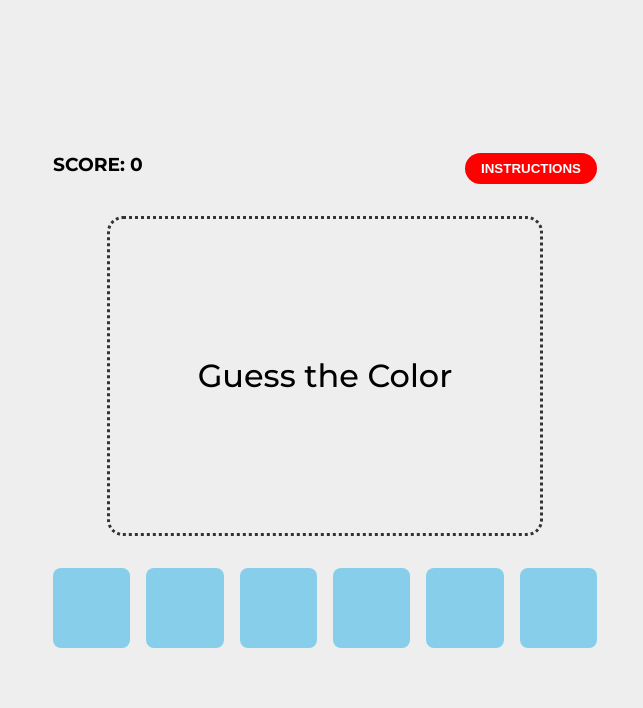
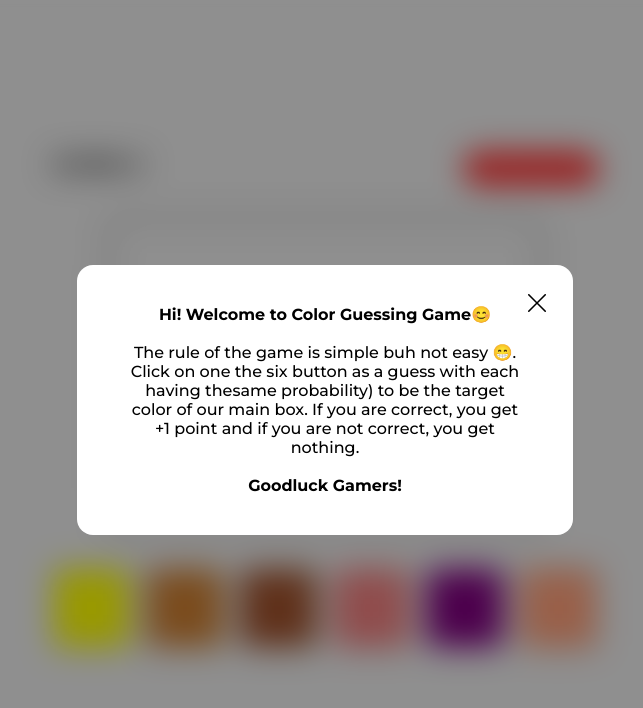
Before and after one commit to TechMartins72/Colour-Guess-Game_HNG1, a website built with Vite: page index.html in a window 1280 px wide. Both pictures are taken after a click on the button "INSTRUCTIONS". Shown: the whole page, without its empty margins (315-958 px from the left). Built offline with nearby package versions, Linux system fonts and the light colour scheme.

Commit message:
will add all functionality without animations

```diff
--- a/index.html
+++ b/index.html
@@ -12,30 +12,40 @@
   </head>
   <body>
     <main id="app">
-      <div id="instruction_modal">
-        <div class="instruction_container">
-          <article>
-            Lorem ipsum dolor, sit amet consectetur adipisicing elit. Commodi
-            voluptates necessitatibus omnis tenetur ratione voluptate hic ipsa
-            delectus sit dolorem inventore, consequatur itaque ea, ex blanditiis
-            earum eius illum fugit.
+      <div id="modal">
+        <div id="instruction_container">
+          <article id="instruction">
+            <span> Hi! Welcome to Color Guessing Game😊 <br /> </span>
+            <br />
+            The rule of the game is simple buh not easy 😁.
+            <br />Click on one the six button as a guess with each having
+            thesame probability) to be the target color of our main box. If you
+            are correct, you get +1 point and if you are not correct, you get
+            nothing.
+            <br />
+            <br />
+            <span> Goodluck Gamers! </span>
             <i class="bi bi-x-lg" id="close"></i>
           </article>
+          <div id="result_container">
+            <h2 id="result"></h2>
+            <button id="reset">Play Again</button>
+          </div>
         </div>
       </div>
       <div id="header">
-        <h3>SCORE: <span id="score">0</span></h3>
+        <h3>SCORE: <span id="score"></span></h3>
         <button id="instruction_btn">INSTRUCTIONS</button>
       </div>
       <div id="color_container">
         <div id="target_color_box" class="not_selected"></div>
-        <div id="option_container">
-          <span></span>
-          <span></span>
-          <span></span>
-          <span></span>
-          <span></span>
-          <span></span>
+        <div id="options_container">
+          <button class="color_box"></button>
+          <button class="color_box"></button>
+          <button class="color_box"></button>
+          <button class="color_box"></button>
+          <button class="color_box"></button>
+          <button class="color_box"></button>
         </div>
       </div>
     </main>
--- a/src/main.js
+++ b/src/main.js
@@ -1,11 +1,15 @@
 import "./style.css";
 const target_color_box = document.getElementById("target_color_box"),
-  instruction_modal = document.getElementById("instruction_modal"),
   instruction_container = document.getElementById("instruction_container"),
   close = document.getElementById("close"),
   score = document.getElementById("score"),
   instruction_btn = document.getElementById("instruction_btn"),
-  option_container = document.getElementById("option_container");
+  color_boxes = document.getElementsByClassName("color_box"),
+  result = document.getElementById("result"),
+  result_container = document.getElementById("result_container"),
+  instruction = document.getElementById("instruction"),
+  modal = document.getElementById("modal"),
+  replay_btn = document.getElementById("reset");
 
 const colors_array = [
   "#FF0000", // Red
@@ -29,3 +33,68 @@ const colors_array = [
   "#FFA07A", // Light Salmon
   "#E6E6FA", // Lavender
 ];
+
+const colorBoxesArray = Array.from(color_boxes);
+let _score = 0;
+let current_color_options = [];
+
+function generateUniqueColors(array, numUnique) {
+  const uniqueColors = new Set();
+
+  while (uniqueColors.size < numUnique) {
+    const randomIndex = Math.floor(Math.random() * array.length);
+    const randomColor = array[randomIndex];
+    uniqueColors.add(randomColor);
+  }
+
+  return Array.from(uniqueColors);
+}
+
+const sixUniqueColors = generateUniqueColors(colors_array, 6);
+
+instruction_btn.addEventListener("click", () => {
+  modal.style.visibility = "visible";
+  result_container.style.display = "none";
+  instruction.style.display = "block";
+});
+
+close.addEventListener("click", () => {
+  modal.style.visibility = "hidden";
+});
+
+replay_btn.addEventListener("click", () => {
+  modal.style.visibility = "hidden";
+  target_color_box.style.backgroundColor = "transparent";
+  target_color_box.classList.add("not_selected");
+});
+
+score.innerText = _score;
+
+const gameStart = () => {
+  colorBoxesArray.forEach((color_box, index) => {
+    color_box.style.backgroundColor = sixUniqueColors[index];
+    color_box.addEventListener("click", (e) => {
+      let _targetColor =
+        sixUniqueColors[Math.floor(Math.random() * sixUniqueColors.length)];
+      target_color_box.style.backgroundColor = _targetColor;
+      target_color_box.classList.remove("not_selected");
+
+      resultChecker(sixUniqueColors[index], _targetColor);
+    });
+  });
+};
+
+const resultChecker = (first, second) => {
+  if (first == second) {
+    _score++;
+    score.innerText = _score;
+    result.innerText = "YOU ARE CORRECT 🏆😃";
+  } else {
+    result.innerText = "YOU ARE WRONG 😢😓";
+  }
+  result_container.style.display = "block";
+  instruction.style.display = "none";
+  modal.style.visibility = "visible";
+};
+
+gameStart();
--- a/src/style.css
+++ b/src/style.css
@@ -61,19 +61,24 @@ main {
 #target_color_box.not_selected {
   border: 3px dotted #333;
 }
-#option_container {
+#options_container {
   width: 100%;
   display: flex;
   gap: 1rem;
 }
-#option_container span {
-  background: skyblue;
+#options_container button {
+  border: 1px solid gray;
   height: 5rem;
   flex: 1;
   border-radius: 0.5rem;
   cursor: pointer;
+  transition: all ease-in-out 0.2s;
 }
-button {
+#options_container button:hover {
+  transform: scale(1.07);
+}
+#instruction_btn,
+#result_container button {
   padding: 0.5rem 1rem;
   border: none;
   outline: none;
@@ -82,24 +87,31 @@ button {
   background-color: red;
   cursor: pointer;
   font-weight: bold;
+  transition: all ease-in-out 0.2s;
 }
-#instruction_modal {
+#instruction_btn:hover,
+#result_container button:hover {
+  transform: scale(1.07);
+}
+#modal {
   visibility: hidden;
+  transition: 0.2s ease-in-out;
   width: 100%;
   height: 100%;
   position: absolute;
   top: 0;
   left: 0;
-  background: rgba(0, 0, 0, 0.2);
+  background: rgba(0, 0, 0, 0.4);
   backdrop-filter: blur(1rem);
   z-index: 10;
 }
-.instruction_container {
+#instruction_container {
   position: absolute;
   top: 50%;
   left: 50%;
   transform: translate(-50%, -50%);
-  width: 25rem;
+  max-width: 31rem;
+  width: 85%;
   text-align: center;
   background-color: #fff;
   border-radius: 1rem;
@@ -109,8 +121,18 @@ article {
   padding: 2.5rem 3rem;
   position: relative;
 }
+article span {
+  font-weight: 700;
+}
+#result_container {
+  display: none;
+  padding: 2.5rem 3rem;
+}
+#result_container button {
+  margin-top: 1rem;
+}
 .bi {
-  font-size: 1.5 rem;
+  font-size: 1.5rem;
   color: black;
   position: absolute;
   top: 1.5rem;
@@ -118,10 +140,10 @@ article {
   cursor: pointer;
 }
 @media (max-width: 500px) {
-  #option_container span {
+  #options_container button {
     height: 3.5rem;
   }
-  #option_container {
+  #options_container {
     gap: 0.65rem;
   }
   #target_color_box {
@@ -132,3 +154,6 @@ article {
     width: 75%;
   }
 }
+
+@keyframes animate {
+}
```
